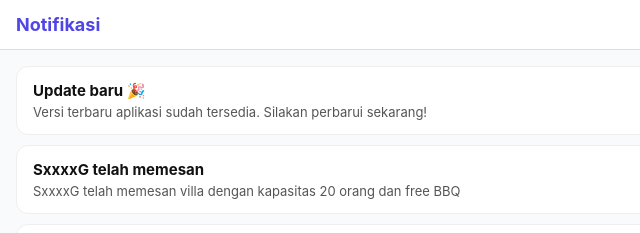
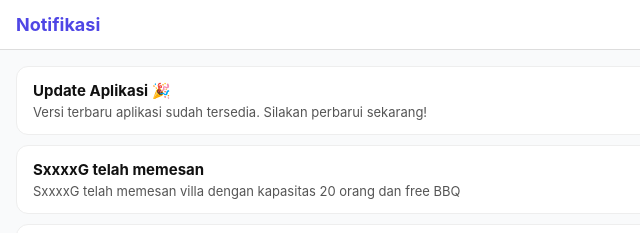
Before and after one commit to elfarsaf-dev/nontif, a plain HTML site: page index.html in a window 1280 px wide. Shown: the top 233 px of the page, 0-640 px from the left. Drawn offline with Linux system fonts and the light colour scheme.

Commit message:
Update index.html

```diff
--- a/index.html
+++ b/index.html
@@ -27,7 +27,7 @@
   <script>
     // Data notifikasi langsung dari kode
     const notifs = [
-      { title: "Update baru 🎉", msg: "Versi terbaru aplikasi sudah tersedia. Silakan perbarui sekarang!" },
+      { title: "Update Aplikasi 🎉", msg: "Versi terbaru aplikasi sudah tersedia. Silakan perbarui sekarang!" },
       { title: "SxxxxG telah memesan", msg: "SxxxxG telah memesan villa dengan kapasitas 20 orang dan free BBQ" },
       { title: "Promo akhir pekan 🛶", msg: "Dapatkan diskon 20% untuk pemesanan hingga hari Minggu." },
       { title: "Diskon Bulan Desember", msg: "diskon bulan desember telah tiba ayo claim sekarang juga!" },
```
